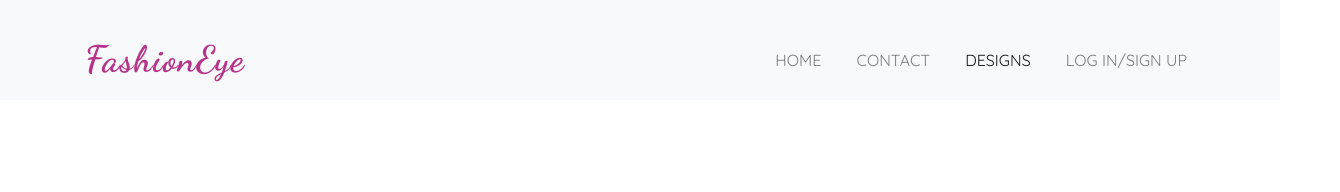
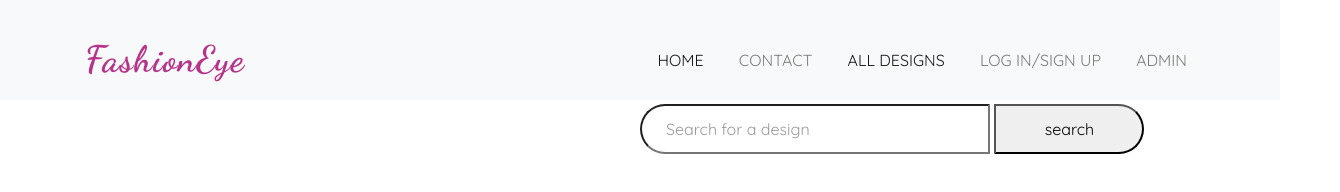
Before and after one commit to Maryjanee/Fashion-Eye-Website, a website: page html/designs.html in a window 1280 px wide. Shown: the whole page, 1340 px wide, since content can reach past the window. Drawn offline with nearby package versions, Linux system fonts and the light colour scheme.

Commit message:
added search form on designs page

```diff
--- a/css/style.css
+++ b/css/style.css
@@ -133,7 +133,7 @@ body{
   line-height:18px;
   margin:5px 20px;
   font-size: 0.9rem;
-  color:#999;
+  color:999;
 
 }
 
@@ -147,3 +147,38 @@ body{
 .admin-email{
   padding:0.5rem;
 }
+
+
+/* Search bar */
+/* Styles for wrapping the search box */
+
+
+
+/* Bootstrap 4 text input with search icon */
+
+.box{
+position: absolute;
+top:13%;
+left:50%;
+width:700px;
+
+}
+
+#search-box{
+  width:350px;
+  height:50px;
+  padding:0 1.5rem;
+  border-radius: 25px 0 0 25px;
+  outline:none;
+  color:#000 !important;
+
+}
+
+#search-button{
+  border-radius: 0 25px 25px 0;
+  height: 50px;
+  width:150px;
+  outline:none;
+
+
+}
--- a/html/designs.html
+++ b/html/designs.html
@@ -20,6 +20,8 @@
 
 
 
+
+
     <nav class="navbar navbar-expand-lg navbar-light bg-light fixed-top">
       <div class="container">
         <a id="logo" class="navbar-brand" href="#">FashionEye</a>
@@ -30,23 +32,37 @@
 
         <div class="collapse navbar-collapse" id="navbarSupportedContent">
           <ul class="navbar-nav ml-auto">
-            <li class="nav-item ">
-              <a class="nav-link" href="index.html">Home</a>
+            <li class="nav-item active">
+              <a class="nav-link" href="index.html">Home <span class="sr-only">(current)</span></a>
             </li>
             <li class="nav-item">
               <a class="nav-link" href="">Contact</a>
             </li>
+
+
             <li class="nav-item active">
-              <a class="nav-link" href="designs.html"> <span class="sr-only">(current)</span>Designs</a>
+              <a class="nav-link" href="designs.html">All designs</a>
             </li>
+
             <li class="nav-item">
               <a class="nav-link" href="login.html">Log in/Sign Up</a>
+            </li>
+
+            <li class="nav-item">
+              <a class="nav-link" href="admin.html">Admin</a>
             </li>
           </ul>
 
         </div>
       </div>
     </nav>
+
+    <div class="box">
+      <form action="">
+        <input id="search-box" type="text" name="" placeholder="Search for a design">
+        <input id="search-button" type="submit" name="" value="search">
+      </form>
+    </div>
 
 
 
--- a/js/login.js
+++ b/js/login.js
@@ -14,6 +14,10 @@ function loginUser() {
         type: 'GET',
         dataType: 'json'
       }).done((data) => {
+        // Save to localStorage
+        localStorage.setItem('user', JSON.stringify(data[0]));
+        // Retrieve from localStorage
+        const user = localStorage.getItem('user') && JSON.parse(localStorage.getItem('user'));
         console.log(data)
         if (data.length === 0) {
           alert('User login credentials incorrect')
```
Also changed, not shown: db.json (+8 -0 lines), html/admin.html (+3 -0 lines), html/login.html (+8 -1 lines), html/signup.html (+9 -2 lines).
